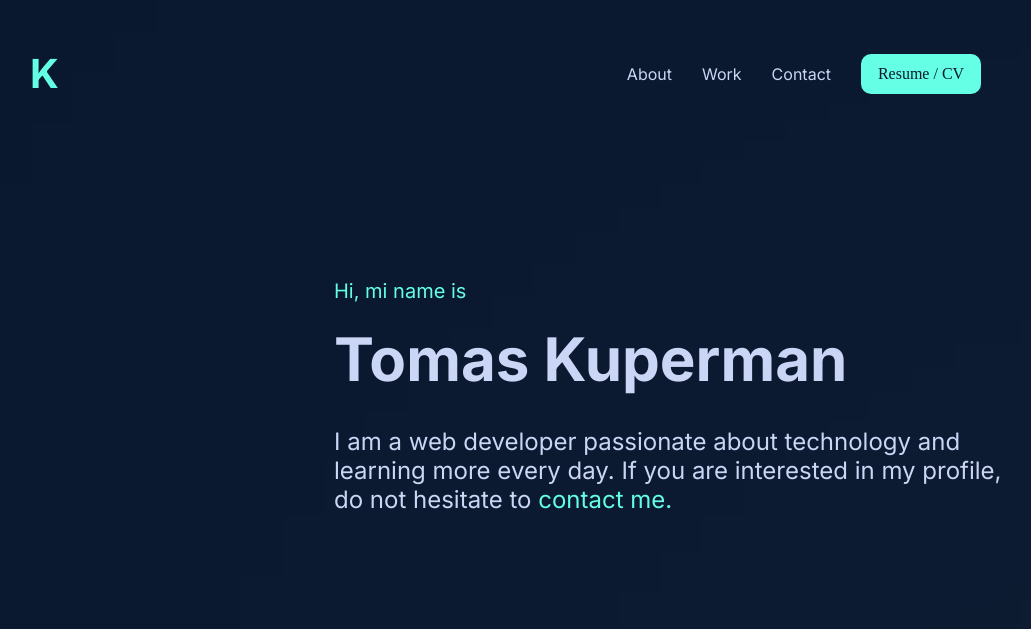
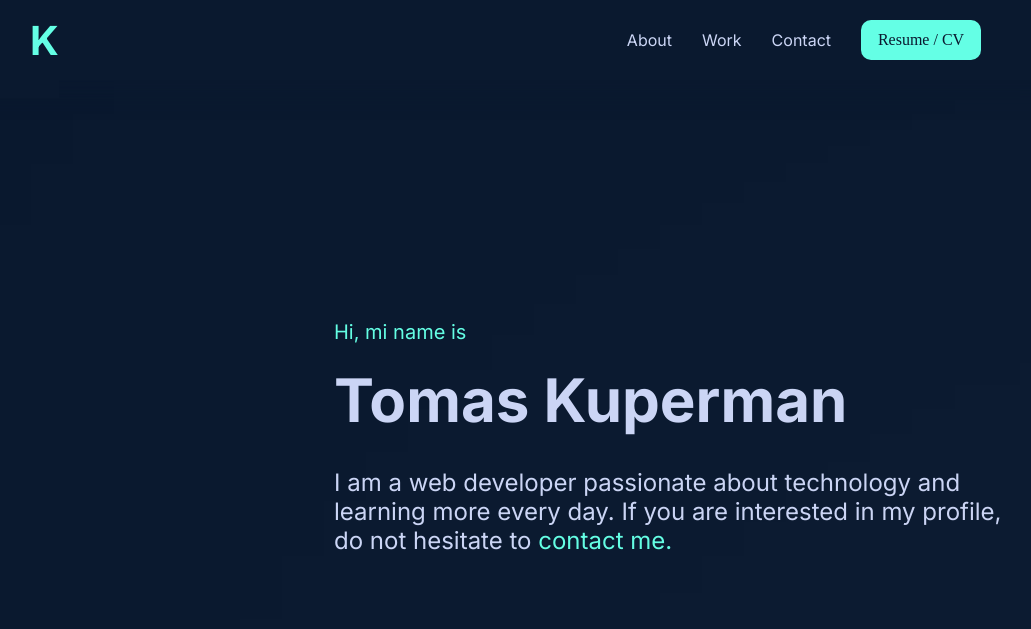
Before and after one commit to Kuperph7/Personal-Portfolio, a React (Create React App) app: page / in a window 1280 px wide. Shown: the top 629 px of the page, without its empty margins (124-1155 px from the left). Built offline with nearby package versions, Linux system fonts and the light colour scheme; a web font is replaced by a local one.

Commit message:
implemented scroll effects

```diff
--- a/src/components/Header.jsx
+++ b/src/components/Header.jsx
@@ -1,4 +1,4 @@
-import React from "react";
+import React, { useEffect, useState } from "react";
 import "../styles/layouts/UIHeader.scss";
 import { UIButton } from "./UIButton";
 
--- a/src/components/UIAbout.jsx
+++ b/src/components/UIAbout.jsx
@@ -13,6 +13,7 @@ export default function About() {
       window.removeEventListener("scroll", handleScroll);
     };
   }, []);
+
   return (
     <div className="about" id="about" data-aos="fade-up">
       <div className="about-text">
--- a/src/styles/components/UIAbout.scss
+++ b/src/styles/components/UIAbout.scss
@@ -5,7 +5,8 @@
   display: flex;
   justify-content: space-between;
   align-items: center;
-  margin: 220px 458px 0 458px;
+  margin: 0px 458px 0 458px;
+  padding-top: 220px;
 
   &-text {
     font-size: 24px;
--- a/src/styles/components/UIContact.scss
+++ b/src/styles/components/UIContact.scss
@@ -2,7 +2,7 @@
 
 .contact {
   font-family: "M PLUS 1 Code";
-  margin-top: 300px;
+  padding-top: 300px;
   margin-bottom: 300px;
 
   &-text {
--- a/src/styles/components/UIHero.scss
+++ b/src/styles/components/UIHero.scss
@@ -5,7 +5,7 @@
   display: flex;
   justify-content: space-between;
   align-items: center;
-  margin-top: 128px;
+  margin-top: 300px;
   margin-left: 458px;
 
   &-text {
--- a/src/styles/components/UIWork.scss
+++ b/src/styles/components/UIWork.scss
@@ -5,7 +5,8 @@
   display: flex;
   justify-content: space-between;
   align-items: center;
-  margin: 220px 458px 0 458px;
+  margin: 0px 458px 0 458px;
+  padding-top: 220px;
 
   &-text {
     font-size: 24px;
--- a/src/styles/layouts/UIHeader.scss
+++ b/src/styles/layouts/UIHeader.scss
@@ -4,8 +4,14 @@
   display: flex;
   align-items: center;
   justify-content: space-between;
-  margin-top: 16px;
   font-family: $typo;
+  position: fixed;
+  left: 0;
+  top: 0;
+  width: 100%;
+  z-index: 100;
+  box-shadow: 0 0 20px 10px $primary-blue;
+  height: 80px;
 
   & .header-logo {
     display: flex;
```
